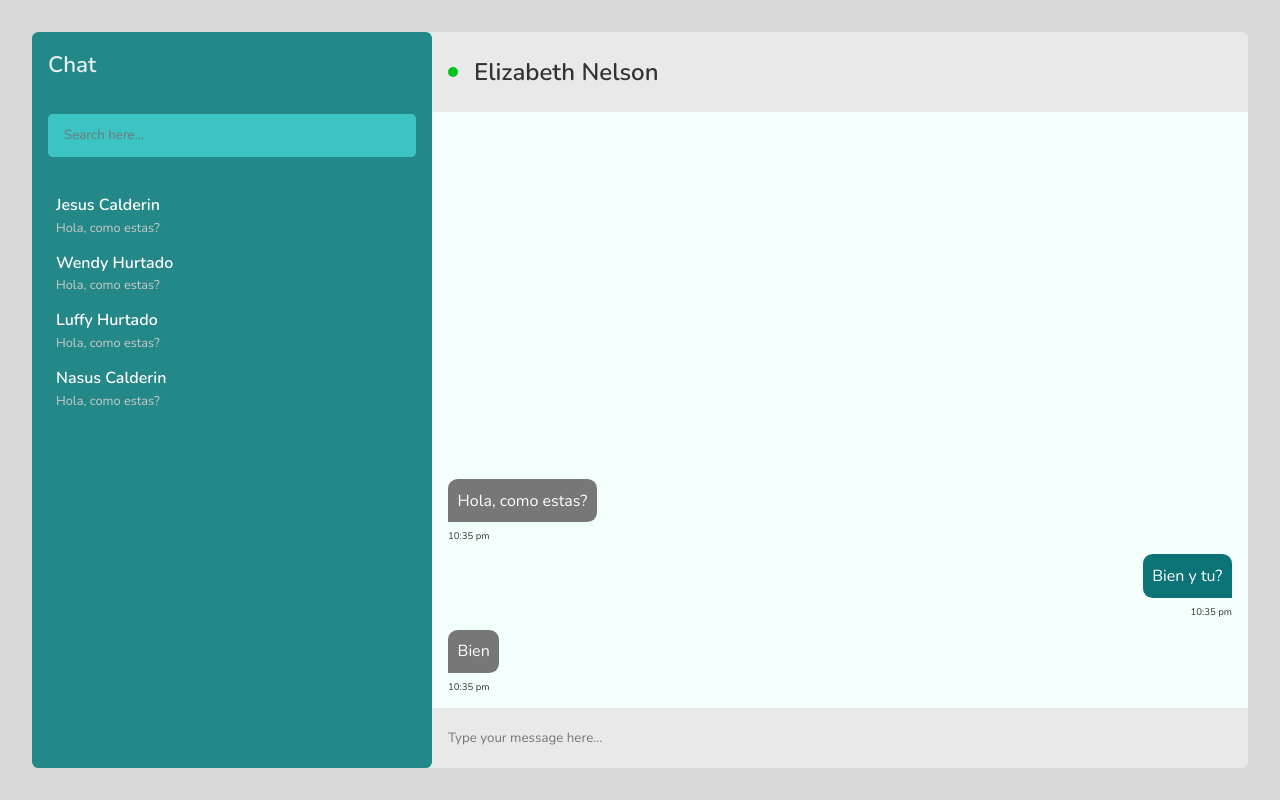
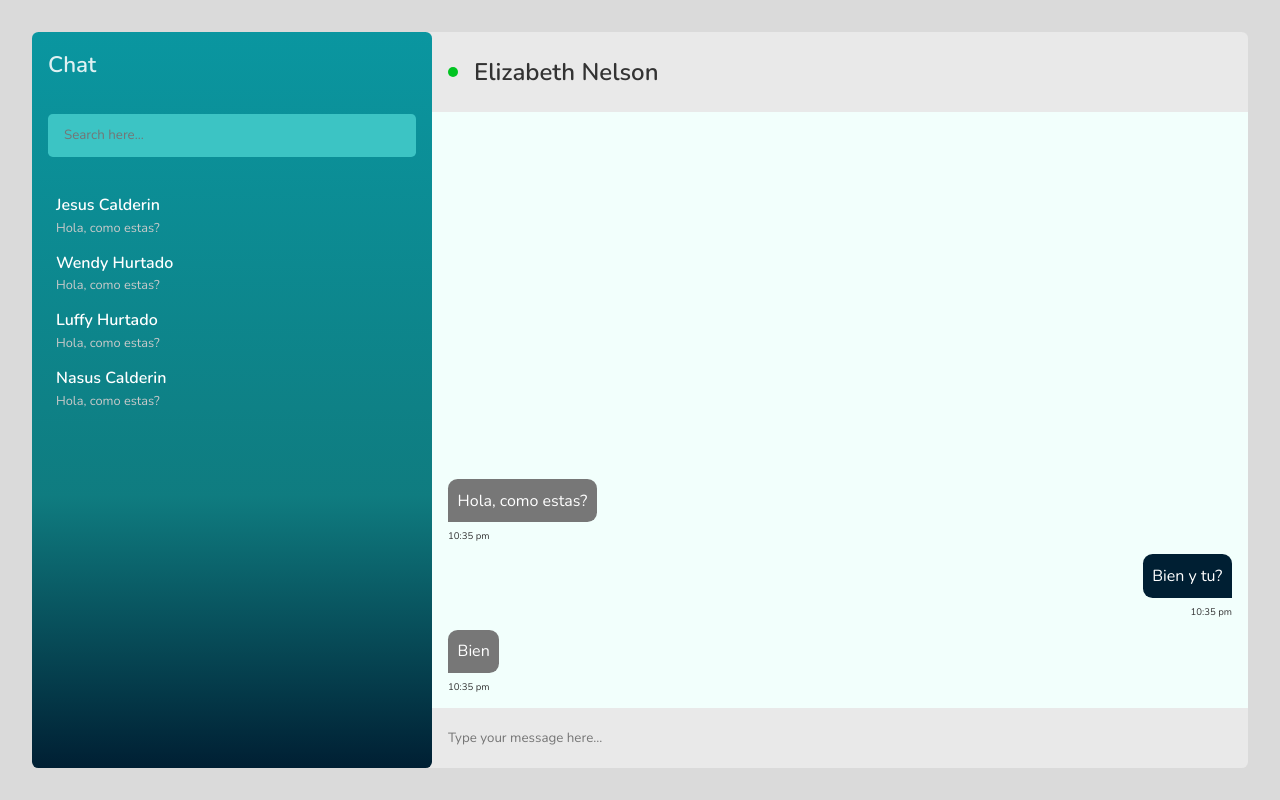
Before and after one commit to JCalderin91/chat, a Vue app: page / in a window 1280 px wide. Built offline with nearby package versions, Linux system fonts and the light colour scheme.

Commit message:
title and colors

```diff
--- a/index.html
+++ b/index.html
@@ -4,7 +4,7 @@
     <meta charset="UTF-8" />
     <link rel="icon" type="image/svg+xml" href="/vite.svg" />
     <meta name="viewport" content="width=device-width, initial-scale=1.0" />
-    <title>Vite + Vue</title>
+    <title>Chat</title>
   </head>
   <body>
     <div id="app"></div>
--- a/src/App.vue
+++ b/src/App.vue
@@ -37,7 +37,13 @@ main {
   background-color: #e9e9e9;
   border-radius: 0.4rem;
   aside {
-    background-color: #258888;
+    background: rgb(0, 31, 51);
+    background: linear-gradient(
+      0deg,
+      rgba(0, 31, 51, 1) 0%,
+      rgb(15, 124, 128) 37%,
+      rgb(10, 150, 160) 100%
+    );
     border-radius: 0.4rem;
     .header {
       padding: 1rem;
--- a/src/components/atoms/Message.vue
+++ b/src/components/atoms/Message.vue
@@ -20,7 +20,7 @@ defineProps({
     text-align: right;
     align-self: flex-end;
     .message {
-      background-color: #0c7477;
+      background-color: rgba(0, 31, 51, 1);
       border-radius: 0.6rem 0.6rem 0 0.6rem;
     }
   }
```
